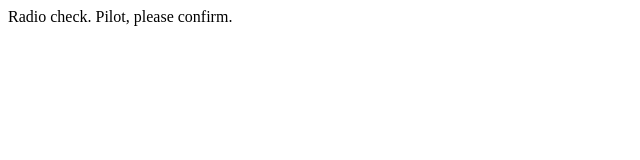
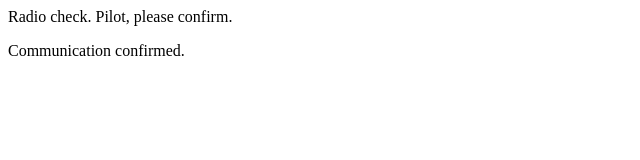
Before and after one commit to CodeGirl78/communication-log, a plain HTML site: page index.html in a window 1280 px wide. Shown: the whole page, without its empty margins (0-640 px from the left). Drawn offline with Linux system fonts and the light colour scheme.

Commit message:
Added second line to log.

```diff
--- a/index.html
+++ b/index.html
@@ -1,5 +1,6 @@
 <html>
    <body>
       <p>Radio check. Pilot, please confirm.</p>
+      <p>Communication confirmed.</p>
    </body>
 </html>
```
